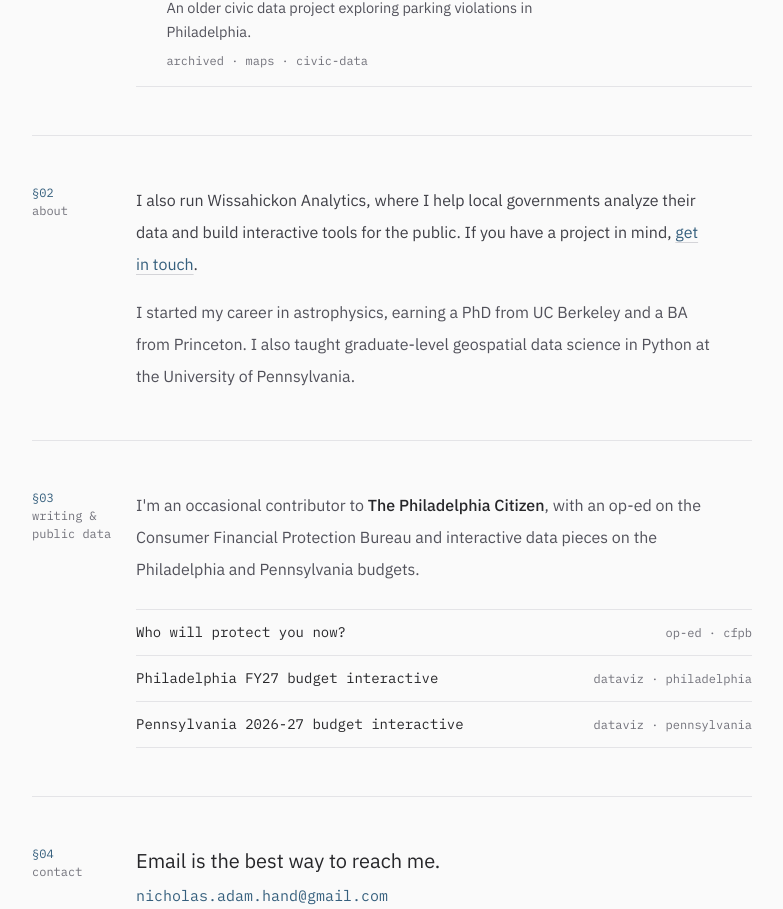
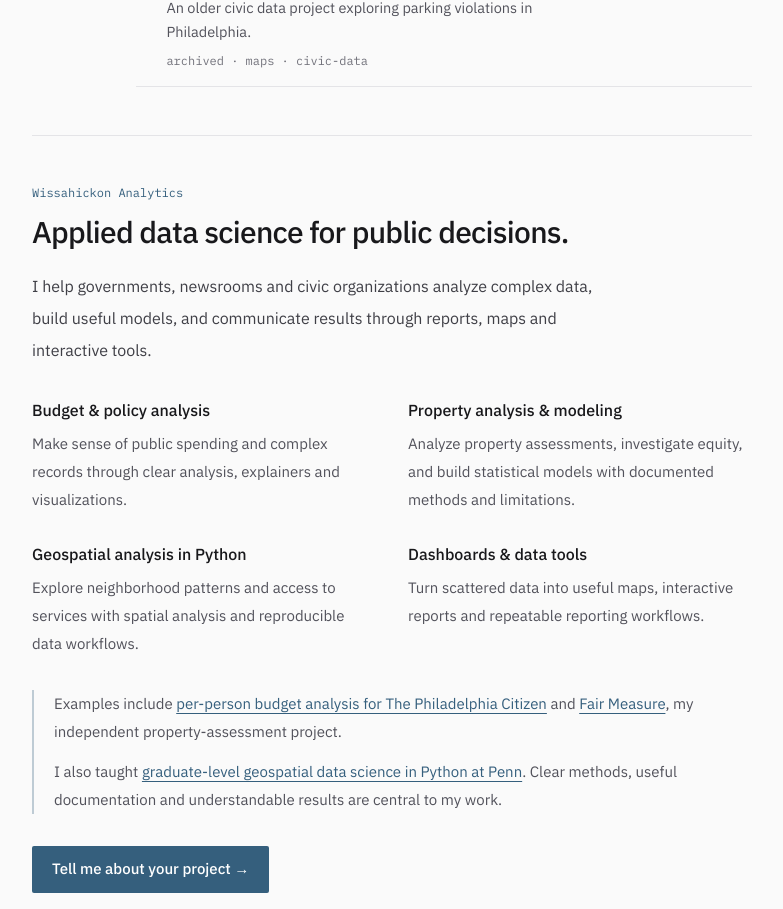
Before and after one commit to nickhand/nickhand.dev, a Vue app: page / in a window 1280 px wide. Shown: the part 1235-2144 px from the top of the page, without its empty margins (248-1031 px from the left). Built offline with nearby package versions, Linux system fonts and the light colour scheme; no server answers.

Commit message:
Add Wissahickon Analytics consulting section

```diff
--- a/src/App.vue
+++ b/src/App.vue
@@ -4,6 +4,7 @@ import { capture } from "./lib/analytics";
 import SiteHeader from "./components/SiteHeader.vue";
 import HeroSection from "./components/HeroSection.vue";
 import AboutSection from "./components/AboutSection.vue";
+import ConsultingSection from "./components/ConsultingSection.vue";
 import SelectedWork from "./components/SelectedWork.vue";
 import WritingSection from "./components/WritingSection.vue";
 import ContactSection from "./components/ContactSection.vue";
@@ -86,6 +87,7 @@ onUnmounted(() => {
     <main id="main-content" class="mx-auto max-w-3xl px-6">
       <HeroSection />
       <SelectedWork />
+      <ConsultingSection />
       <AboutSection />
       <WritingSection />
       <ContactSection />
--- a/src/components/AboutSection.vue
+++ b/src/components/AboutSection.vue
@@ -8,14 +8,12 @@
     </div>
     <div>
       <p class="max-w-xl text-[16px] leading-8 text-zinc-700">
-        I also run Wissahickon Analytics, where I help local governments analyze
-        their data and build interactive tools for the public. If you have a
-        project in mind,
+        I run Wissahickon Analytics, my applied data science consultancy for
+        governments, newsrooms and civic organizations. If you have a project in mind,
         <a
-          :href="links.email"
+          href="#consulting"
           class="text-ink underline decoration-zinc-300 underline-offset-4 transition-colors hover:decoration-ink"
-          @click="capture('contact_click', { method: 'email', section: 'about' })"
-          >get in touch</a
+          >explore my consulting work</a
         >.
       </p>
       <p class="mt-4 max-w-xl text-[16px] leading-8 text-zinc-600">
@@ -26,8 +24,3 @@
     </div>
   </section>
 </template>
-
-<script setup lang="ts">
-import { links } from "../data/links";
-import { capture } from "../lib/analytics";
-</script>
--- /dev/null
+++ b/src/components/ConsultingSection.vue
@@ -0,0 +1,33 @@
+<script setup lang="ts">
+import { capture } from '../lib/analytics'
+
+const services = [
+  { title: 'Budget & policy analysis', description: 'Make sense of public spending and complex records through clear analysis, explainers and visualizations.' },
+  { title: 'Property analysis & modeling', description: 'Analyze property assessments, investigate equity, and build statistical models with documented methods and limitations.' },
+  { title: 'Geospatial analysis in Python', description: 'Explore neighborhood patterns and access to services with spatial analysis and reproducible data workflows.' },
+  { title: 'Dashboards & data tools', description: 'Turn scattered data into useful maps, interactive reports and repeatable reporting workflows.' },
+]
+const contact = 'mailto:nick@wissahickonanalytics.com?subject=Project%20inquiry'
+</script>
+
+<template>
+  <section id="consulting" aria-labelledby="consulting-heading" class="scroll-mt-24 border-b border-zinc-200 py-12">
+    <p class="font-mono text-[12px] text-ink">Wissahickon Analytics</p>
+    <h2 id="consulting-heading" class="mt-3 max-w-xl text-2xl font-medium leading-tight tracking-tight text-zinc-900 sm:text-3xl">Applied data science for public decisions.</h2>
+    <p class="mt-5 max-w-xl text-[16px] leading-8 text-zinc-700">I help governments, newsrooms and civic organizations analyze complex data, build useful models, and communicate results through reports, maps and interactive tools.</p>
+    <div class="mt-8 grid gap-x-8 gap-y-7 sm:grid-cols-2">
+      <div v-for="service in services" :key="service.title">
+        <h3 class="text-[16px] font-medium text-zinc-900">{{ service.title }}</h3>
+        <p class="mt-2 text-[15px] leading-7 text-zinc-600">{{ service.description }}</p>
+      </div>
+    </div>
+    <div class="mt-8 border-l-2 border-ink/30 pl-5 text-[15px] leading-7 text-zinc-600">
+      <p>Examples include <a class="text-ink underline underline-offset-4" href="https://thephiladelphiacitizen.org/mayor-parker-2026-budget/">per-person budget analysis for The Philadelphia Citizen</a> and <a class="text-ink underline underline-offset-4" href="/fair-measure/">Fair Measure</a>, my independent property-assessment project.</p>
+      <p class="mt-3">I also taught <a class="text-ink underline underline-offset-4" href="https://musa-550-fall-2023.github.io/">graduate-level geospatial data science in Python at Penn</a>. Clear methods, useful documentation and understandable results are central to my work.</p>
+    </div>
+    <div class="mt-8">
+      <a :href="contact" class="inline-flex rounded-sm bg-ink px-5 py-3 text-[15px] font-medium text-white transition-colors hover:bg-zinc-800 focus-visible:outline focus-visible:outline-2 focus-visible:outline-offset-4 focus-visible:outline-ink" @click="capture('contact_click', { method: 'email', section: 'consulting' })">Tell me about your project &rarr;</a>
+      <p class="mt-3 max-w-xl text-[14px] leading-6 text-zinc-500">Send a short description or RFP, your deadline, and a budget range if you have one. Small, focused projects are welcome.</p>
+    </div>
+  </section>
+</template>
--- a/src/components/SiteHeader.vue
+++ b/src/components/SiteHeader.vue
@@ -4,10 +4,11 @@
       href="#main-content"
       class="sr-only focus:not-sr-only focus:absolute focus:left-4 focus:top-4 focus:z-50 focus:rounded focus:bg-white focus:px-3 focus:py-1.5 focus:font-mono focus:text-sm focus:text-ink focus:shadow"
     >Skip to main content</a>
-    <div class="mx-auto flex max-w-3xl items-center justify-between px-6 py-3">
+    <div class="mx-auto flex max-w-3xl flex-wrap items-center justify-between gap-3 px-6 py-3">
       <a href="#main-content" class="font-mono text-[14px] font-medium text-zinc-900 transition-colors duration-[180ms] hover:text-ink">nickhand<span class="text-ink">.dev</span></a>
-      <nav class="flex gap-5 font-mono text-[13px] text-zinc-500">
+      <nav class="flex flex-wrap gap-3 font-mono text-[13px] text-zinc-500 sm:gap-5">
         <a href="#work" class="transition-colors duration-[180ms] hover:text-ink">work</a>
+        <a href="#consulting" class="text-ink transition-colors duration-[180ms] hover:text-zinc-900">consulting</a>
         <a href="#writing" class="hidden transition-colors duration-[180ms] hover:text-ink sm:inline">writing</a>
         <a href="#contact" class="transition-colors duration-[180ms] hover:text-ink">contact</a>
         <a href="/resume.pdf" aria-label="Resume (PDF)" class="text-ink" @click="capture('resume_click', { section: 'header' })">resume</a>
```
